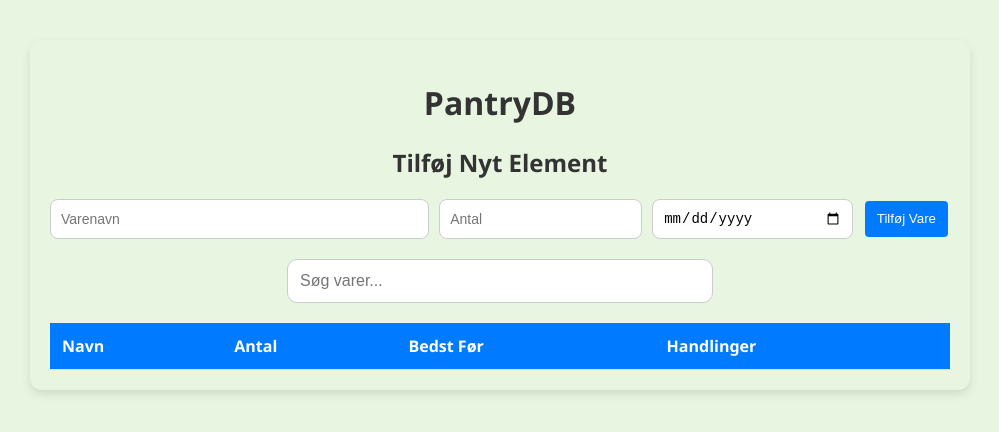
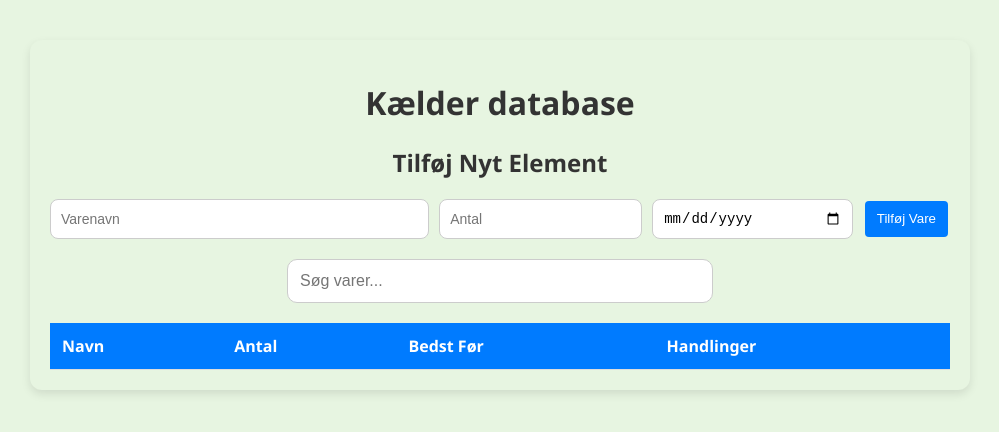
Before and after one commit to F4LcH100NnN/pantry-ui, a plain HTML site: page index.html in a window 1280 px wide. Shown: the whole page, without its empty margins (140-1139 px from the left). Drawn offline with nearby package versions, Linux system fonts and the light colour scheme; no server answers.

Commit message:
Update index.html

```diff
--- a/index.html
+++ b/index.html
@@ -37,7 +37,7 @@
 </head>
 <body>
   <div class="container">
-    <h1>PantryDB</h1>
+    <h1>Kælder database</h1>
 
     <h2>Tilføj Nyt Element</h2>
     <form id="addItemForm">
```
